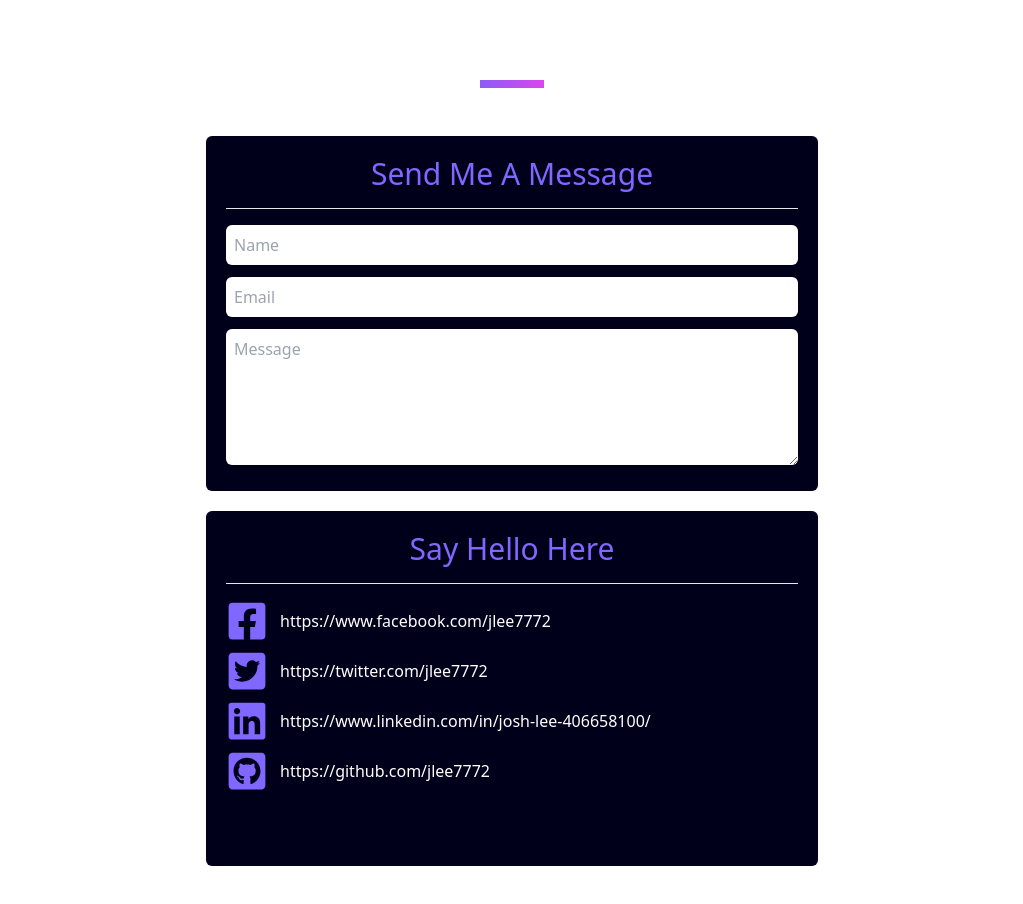
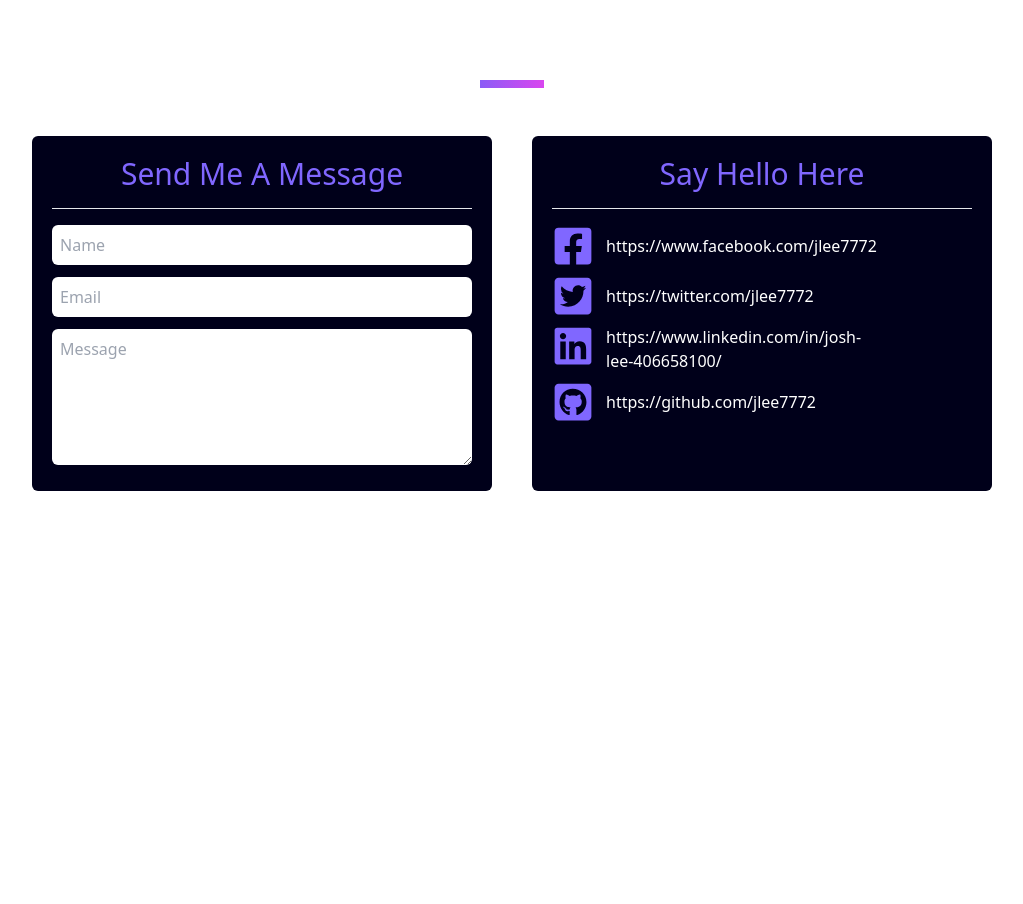
Before and after one commit to lee44/website-portfolio, a Next.js app: page / in a window 1280 px wide. Shown: the part 4360-5264 px from the top of the page, without its empty margins (128-1151 px from the left). After the commit the page ends 4931 px from the top, so only its background shows below. Built offline with nearby package versions, Linux system fonts and the light colour scheme.

Commit message:
Contact component is responsive and renamed all components to lowercase

```diff
--- a/components/contact/Contact.js
+++ b/components/contact/Contact.js
@@ -1,13 +1,13 @@
 import React from 'react'
-import SubTitle from '../title/SubTitle'
-import Message from './Message'
-import Social from './Social'
+import SubTitle from '../title/subTitle'
+import Message from './message'
+import Social from './social'
 
 const Contact = () => {
   return (
     <>
       <SubTitle subtitle={'Contact'} />
-      <div className='grid md:grid-cols-[max-w-lg,max-w-lg] md:auto-rows-fr gap-5 justify-center'>
+      <div className='grid md:grid-cols-2 md:auto-rows-fr lg:gap-10 md:gap-5 gap-7 justify-center'>
         <Message />
         <Social />
       </div>
--- a/components/contact/Message.js
+++ b/components/contact/Message.js
@@ -3,7 +3,7 @@ import React from 'react'
 const Message = () => {
   return (
     <>
-      <div className='p-5 bg-primary-bg rounded-md'>
+      <div className='max-w-lg md:justify-self-end p-5 bg-primary-bg rounded-md'>
         <h3 className='text-primary mt-0'>Send Me A Message</h3>
         <hr />
         <form className='w-full'>
--- a/components/contact/Social.js
+++ b/components/contact/Social.js
@@ -1,11 +1,11 @@
 import React from 'react'
 import { FaFacebookSquare, FaTwitterSquare, FaLinkedin, FaGithubSquare } from 'react-icons/fa'
-import SocialBar from '../social/SocialBar'
+import SocialBar from '../social/socialBar'
 
 const Social = () => {
   return (
     <>
-      <div className='p-5 bg-primary-bg rounded-md'>
+      <div className='max-w-lg md:justify-self-start p-5 bg-primary-bg rounded-md'>
         <h3 className='text-primary mt-0'>Say Hello Here</h3>
         <hr />
         <SocialBar direction={'vertical'} showLinks={true} />
--- a/components/portfolio/Portfolio.js
+++ b/components/portfolio/Portfolio.js
@@ -1,13 +1,13 @@
 import React from 'react'
-import Project from './Project'
+import Project from './project'
 import { projects } from './data'
-import SubTitle from '../title/SubTitle'
+import SubTitle from '../title/subTitle'
 
 const Portfolio = () => {
   return (
     <>
       <SubTitle subtitle={'Portfolio'} />
-      <ul className='grid xl:grid-cols-3 md:grid-cols-2 md:auto-rows-fr lg:gap-10 gap-5 justify-center'>
+      <ul className='grid xl:grid-cols-3 md:grid-cols-2 md:auto-rows-fr lg:gap-10 md:gap-5 gap-7 justify-center'>
         {projects.map((project, index, array) => {
           return (
             <Project
--- a/components/skills/Skills.js
+++ b/components/skills/Skills.js
@@ -1,6 +1,6 @@
 import React from 'react'
-import SubTitle from '../title/SubTitle'
-import SkillIcon from './SkillIcon'
+import SubTitle from '../title/subTitle'
+import SkillIcon from './skillIcon'
 
 export default function Skills() {
   return (
--- a/components/social/SocialBar.js
+++ b/components/social/SocialBar.js
@@ -32,7 +32,7 @@ const SocialBar = ({ direction, showLinks }) => {
             {showLinks ? (
               <div className='flex gap-x-3'>
                 {value.icon}
-                <span className='flex items-center hover:text-primary-hover'>{value.url}</span>
+                <div className='flex basis-0 items-center hover:text-primary-hover'>{value.url}</div>
               </div>
             ) : (
               <>{value.icon}</>
```
Also changed, not shown: pages/index.js (+5 -5 lines).
